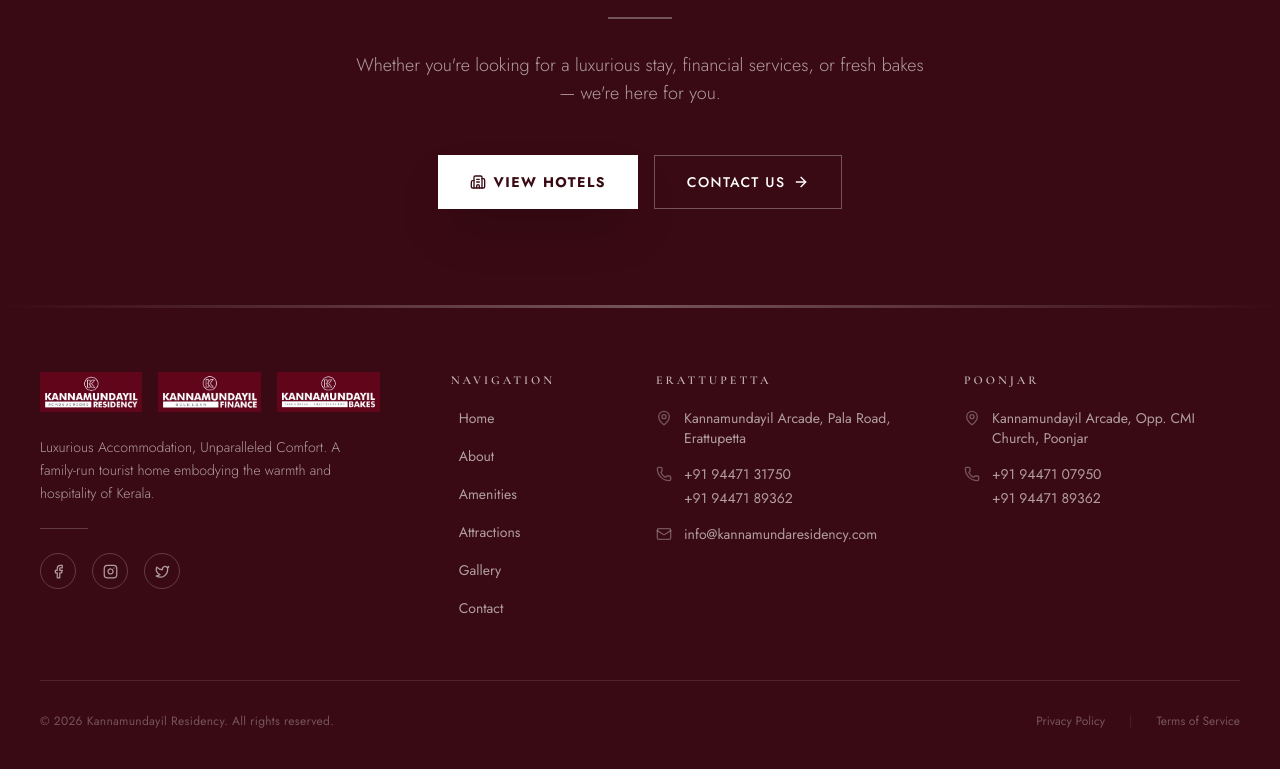
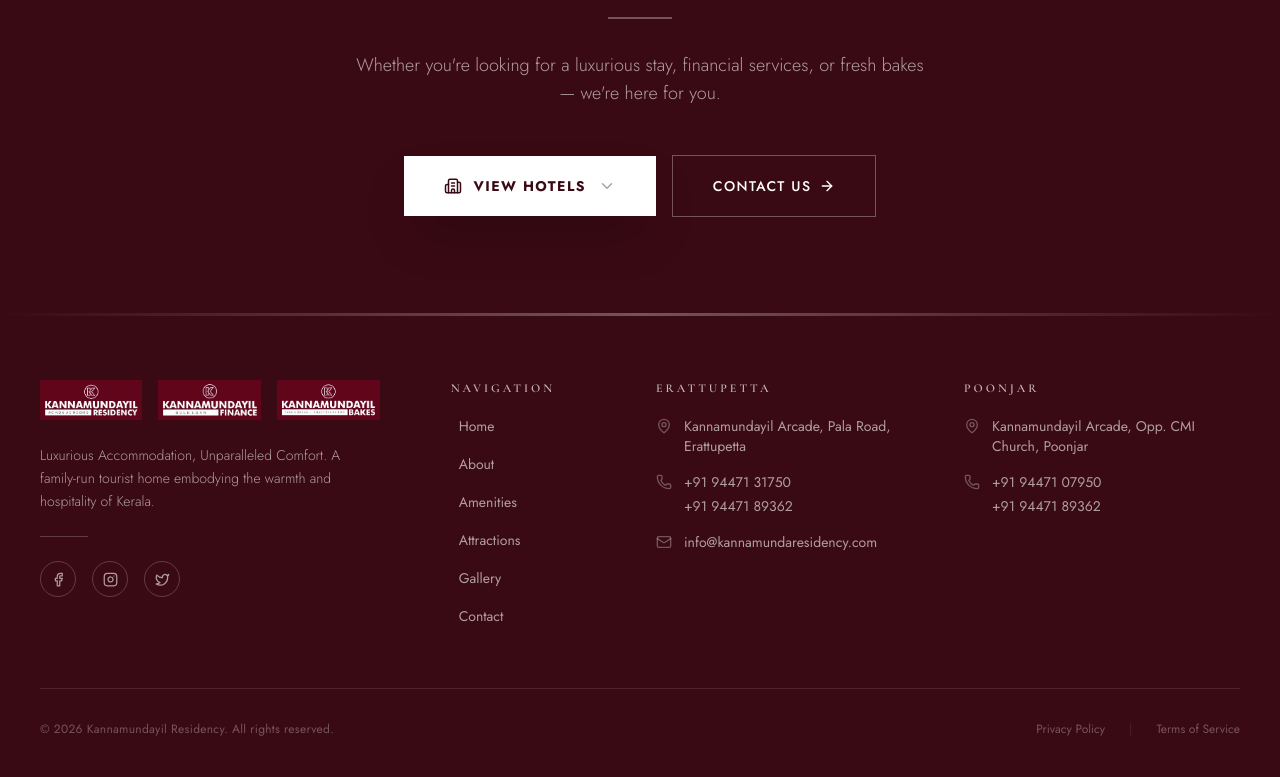
Before and after one commit to ronygeorgen/kannamunda-hotels, a Next.js app: page / in a window 1280 px wide. Shown: the part 3480-4257 px from the top of the page. Built offline with nearby package versions, Linux system fonts and the light colour scheme; a web font is replaced by a local one.

Commit message:
updated view hotel button

```diff
--- a/src/app/page.tsx
+++ b/src/app/page.tsx
@@ -268,6 +268,7 @@ export default function GroupLandingPage() {
   const heroOpacity = useTransform(scrollYProgress, [0, 0.7], [1, 0]);
 
   const [activeHero, setActiveHero] = useState(0);
+  const [showHotelOptions, setShowHotelOptions] = useState(false);
 
   /** Auto-cycle hero background among demos */
   const heroBgs = [
@@ -279,7 +280,15 @@ export default function GroupLandingPage() {
 
   useEffect(() => {
     const t = setInterval(() => setActiveHero((p) => (p + 1) % heroBgs.length), 5000);
-    return () => clearInterval(t);
+
+    // Close dropdown on click outside
+    const handleClickOutside = () => setShowHotelOptions(false);
+    window.addEventListener("click", handleClickOutside);
+
+    return () => {
+      clearInterval(t);
+      window.removeEventListener("click", handleClickOutside);
+    };
   }, []);
 
   return (
@@ -568,17 +577,51 @@ export default function GroupLandingPage() {
             <p className="text-white/60 text-lg font-light mb-12 max-w-xl mx-auto">
               Whether you're looking for a luxurious stay, financial services, or fresh bakes — we're here for you.
             </p>
-            <div className="flex flex-col sm:flex-row gap-4 justify-center">
-              <Link
-                href="/erattupetta-hotel"
-                className="inline-flex items-center justify-center gap-2 bg-white text-[#3a0a14] px-8 py-4 text-sm tracking-widest uppercase font-bold hover:bg-gray-100 transition-colors duration-300 shadow-2xl"
-              >
-                <Building2 size={16} />
-                View Hotels
-              </Link>
+            <div className="flex flex-col sm:flex-row gap-4 justify-center items-center">
+              <div className="relative w-full sm:w-auto" onClick={(e) => e.stopPropagation()}>
+                <button
+                  onClick={() => setShowHotelOptions(!showHotelOptions)}
+                  className="w-full inline-flex items-center justify-center gap-3 bg-white text-[#3a0a14] px-10 py-5 text-sm tracking-widest uppercase font-bold hover:bg-gray-100 transition-all duration-300 shadow-2xl relative z-10"
+                >
+                  <Building2 size={18} />
+                  View Hotels
+                  <ChevronDown size={18} className={`transition-transform duration-500 ease-out ${showHotelOptions ? 'rotate-180 text-primary' : 'text-[#3a0a14]/40'}`} />
+                </button>
+
+                <AnimatePresence>
+                  {showHotelOptions && (
+                    <motion.div
+                      initial={{ opacity: 0, y: 15, scale: 0.95 }}
+                      animate={{ opacity: 1, y: 0, scale: 1 }}
+                      exit={{ opacity: 0, y: 15, scale: 0.95 }}
+                      transition={{ duration: 0.3, ease: [0.23, 1, 0.32, 1] }}
+                      className="absolute bottom-[calc(100%+12px)] left-0 right-0 bg-white shadow-[0_20px_50px_rgba(0,0,0,0.3)] rounded-sm overflow-hidden z-20 flex flex-col min-w-[240px] border border-white/10"
+                    >
+                      <div className="p-3 bg-gray-50/50 border-b border-gray-100">
+                        <p className="text-[10px] tracking-[0.2em] font-bold text-gray-400 uppercase text-center">Select Destination</p>
+                      </div>
+                      <Link
+                        href="/erattupetta-hotel"
+                        className="px-8 py-5 text-xs tracking-[0.25em] uppercase font-bold text-[#3a0a14] hover:bg-[#3a0a14] hover:text-white transition-all duration-300 flex items-center justify-between group"
+                      >
+                        Erattupetta
+                        <ArrowRight size={14} className="opacity-0 -translate-x-4 group-hover:opacity-100 group-hover:translate-x-0 transition-all duration-300" />
+                      </Link>
+                      <Link
+                        href="/poonjar-hotel"
+                        className="px-8 py-5 text-xs tracking-[0.25em] uppercase font-bold text-[#3a0a14] hover:bg-[#3a0a14] hover:text-white transition-all duration-300 flex items-center justify-between group"
+                      >
+                        Poonjar
+                        <ArrowRight size={14} className="opacity-0 -translate-x-4 group-hover:opacity-100 group-hover:translate-x-0 transition-all duration-300" />
+                      </Link>
+                    </motion.div>
+                  )}
+                </AnimatePresence>
+              </div>
+
               <Link
                 href="/contact"
-                className="inline-flex items-center justify-center gap-2 border border-white/30 text-white px-8 py-4 text-sm tracking-widest uppercase font-medium hover:bg-white/10 transition-colors duration-300"
+                className="w-full sm:w-auto inline-flex items-center justify-center gap-2 border border-white/30 text-white px-10 py-5 text-sm tracking-widest uppercase font-medium hover:bg-white/10 transition-colors duration-300"
               >
                 Contact Us
                 <ArrowRight size={16} />
```
